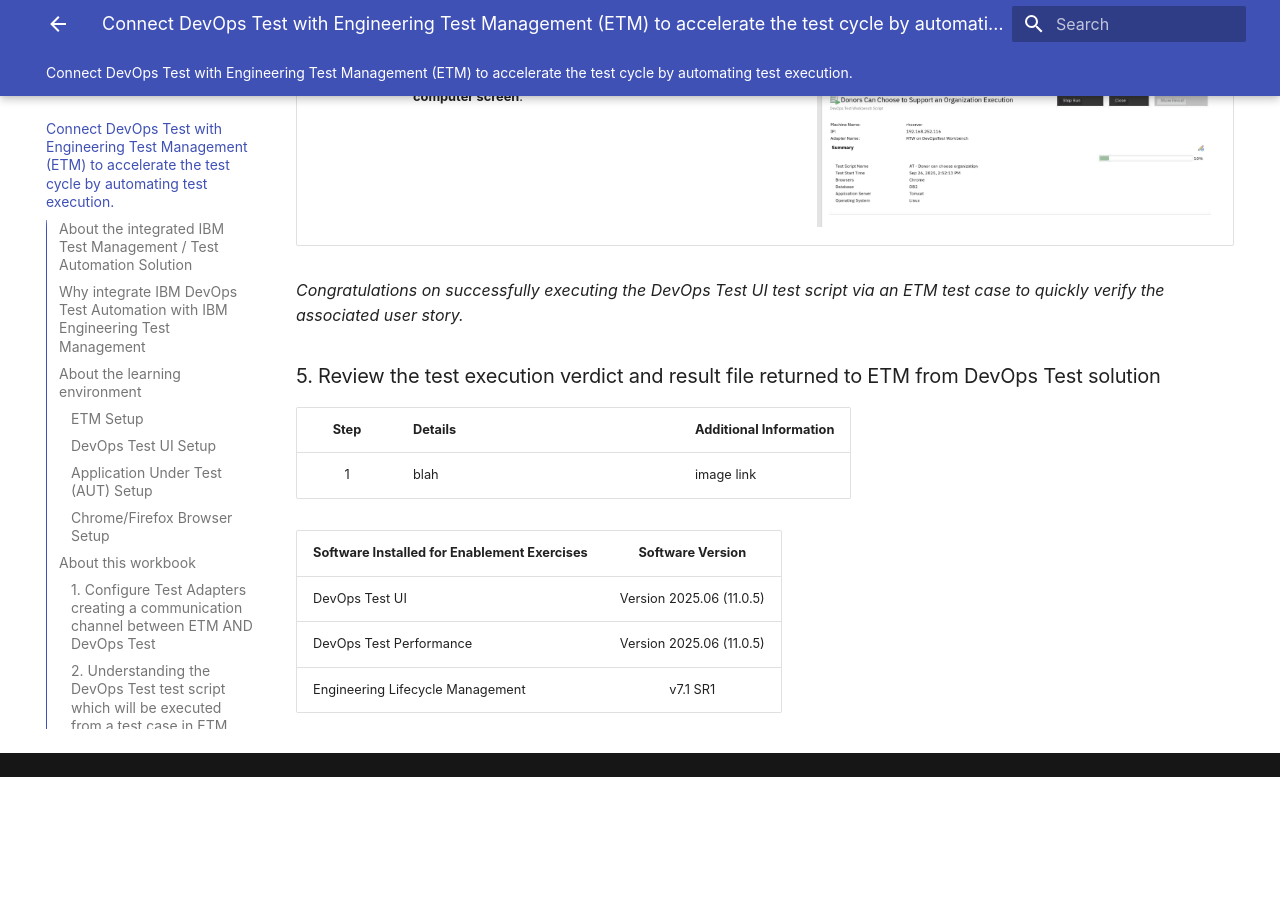
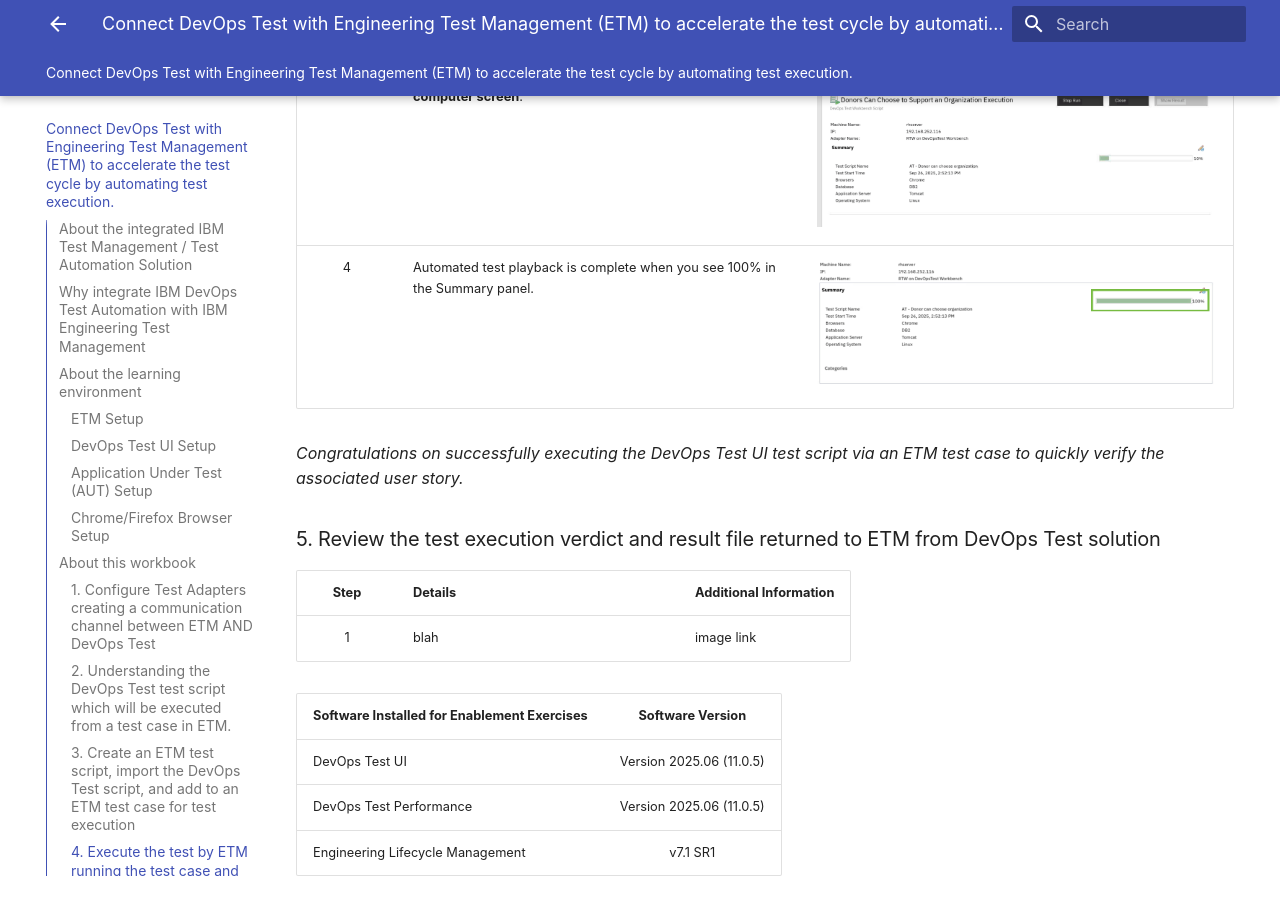
Before and after one commit to DevOpsAutomationLabs/Test_ELM, an MkDocs documentation site: the page built from docs/index.md, in a window 1280 px wide and 900 px high, scrolled down 20830 px. Built offline with MkDocs 1.6.1 and Material for MkDocs 9.7.7, drawn with Linux system fonts in a browser that asks for light colours; before the commit the page ends 21607 px from its top, so only the background shows below that; some of the changed text lies outside the part shown.

Commit message:
FInish Section 4

```diff
--- a/docs/index.md
+++ b/docs/index.md
@@ -196,6 +196,7 @@
 | 2 | Select Run from the options presented. | <img src="media/t1_57.png" alt="t1_57" style="width:100%; height:auto;"> |
 | 3 | Select the appropriate Test Environment and click **Finish**. | <img src="media/t1_58.png" alt="t1_58" style="width:100%; height:auto;"> |
 | **NOTE:** | When the test script starts to run, it is important to not interfere with the playback. **DO NOT interact with the computer screen**. | <img src="media/t1_59.png" alt="t1_59" style="width:100%; height:auto;"> |
+| 4 | Automated test playback is complete when you see 100% in the Summary panel. | <img src="media/t1_60.png" alt="t1_60" style="width:100%; height:auto;"> |
 
 *Congratulations on successfully executing the DevOps Test UI test script via an ETM test case to quickly verify the associated user story.*
 
```
Also changed, not shown: docs/media/t1_60.png (added).
